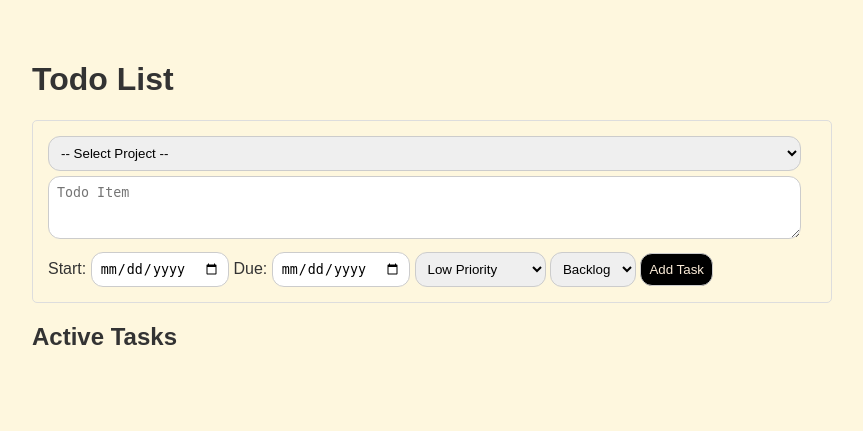
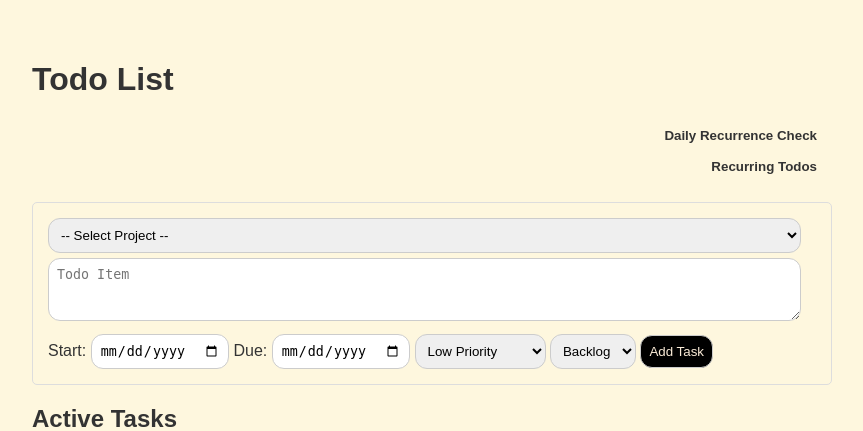
Before and after one commit to krgirard33/ProjectEcho, a Flask app: page /todo/ in a window 1280 px wide. Shown: the part 39-470 px from the top of the page, without its empty margins (208-1071 px from the left). Run offline with Flask 3, Linux system fonts and the light colour scheme; data that the repository does not hold is empty.

Commit message:
Added in recurring todos.

```diff
--- a/app.py
+++ b/app.py
@@ -7,13 +7,15 @@
 import os
 from markupsafe import Markup, escape
 import markdown
+import recurring_bp
+from utilities import recalculate_day_durations, run_daily_recurrence_check, check_time
 
 # Import the blueprints
 from calendar_app import calendar_bp
 from todo import todo_bp
 from projects_bp import projects_bp
 from export_data import export_data_bp
-from utilities import recalculate_day_durations
+from recurring_bp import recurring_bp
 
 # Set the app up as a package
 app = Flask(__name__)
@@ -57,6 +59,18 @@
             name TEXT NOT NULL UNIQUE,
             is_active BOOLEAN NOT NULL DEFAULT 1, -- 1 for active, 0 for inactive
             charging_code TEXT NOT NULL
+        );
+    ''')
+
+    conn.execute('''
+        CREATE TABLE IF NOT EXISTS recurring_todos (
+            id INTEGER PRIMARY KEY AUTOINCREMENT,
+            item TEXT NOT NULL,
+            project TEXT,
+            recurrence_type TEXT NOT NULL CHECK(recurrence_type IN ('daily', 'weekly', 'monthly')),
+            next_due_date TEXT NOT NULL, -- YYYY-MM-DD format
+            is_active BOOLEAN NOT NULL DEFAULT 1,
+            FOREIGN KEY(project) REFERENCES projects(name)
         );
     ''')
 
@@ -154,7 +168,7 @@
 app.jinja_env.filters['format_entry'] = format_entry_content
 app.register_blueprint(projects_bp)
 app.register_blueprint(export_data_bp)
-
+app.register_blueprint(recurring_bp)
 
 @app.route('/', methods=('GET', 'POST'))
 def index():
--- /dev/null
+++ b/recurring_bp.py
@@ -0,0 +1,81 @@
+from flask import Blueprint, render_template, request, redirect, url_for, flash
+import sqlite3
+import datetime
+from utilities import calculate_next_due_date
+
+recurring_bp = Blueprint('recurring_bp', __name__, url_prefix='/recurring')
+
+DB_NAME = 'journal.db'
+
+def get_db_connection():
+    conn = sqlite3.connect(DB_NAME)
+    conn.row_factory = sqlite3.Row
+    return conn
+
+@recurring_bp.route('/', methods=('GET', 'POST'))
+def manage_recurring():
+    conn = get_db_connection()
+
+    if request.method == 'POST':
+        item = request.form['item'].strip()
+        project = request.form.get('project') or None
+        recurrence_type = request.form['recurrence_type']
+        next_due_date = request.form['next_due_date']
+
+        if item and recurrence_type and next_due_date:
+            conn.execute(
+                'INSERT INTO recurring_todos (item, project, recurrence_type, next_due_date) VALUES (?, ?, ?, ?)',
+                (item, project, recurrence_type, next_due_date)
+            )
+            conn.commit()
+            flash('Recurring To-Do added successfully!', 'success')
+        else:
+            flash('Please fill out all required fields.', 'error')
+
+        return redirect(url_for('recurring_bp.manage_recurring'))
+
+    # GET Request: Fetch all recurring todos and active projects
+    recurring_items = conn.execute(
+        'SELECT * FROM recurring_todos ORDER BY is_active DESC, next_due_date ASC'
+    ).fetchall()
+    active_projects = [row['name'] for row in conn.execute('SELECT name FROM projects WHERE is_active = 1').fetchall()]
+    conn.close()
+
+    return render_template('recurring_todos.html',
+                           recurring_items=recurring_items,
+                           active_projects=active_projects)
+
+@recurring_bp.route('/<int:id>/edit', methods=('GET', 'POST'))
+def edit_recurring(id):
+    conn = get_db_connection()
+
+    if request.method == 'POST':
+        item = request.form['item'].strip()
+        project = request.form.get('project') or None
+        recurrence_type = request.form['recurrence_type']
+        next_due_date = request.form['next_due_date']
+        is_active = 1 if 'is_active' in request.form else 0
+
+        if item and recurrence_type and next_due_date:
+            conn.execute(
+                'UPDATE recurring_todos SET item = ?, project = ?, recurrence_type = ?, next_due_date = ?, is_active = ? WHERE id = ?',
+                (item, project, recurrence_type, next_due_date, is_active, id)
+            )
+            conn.commit()
+            flash('Recurring To-Do updated successfully!', 'success')
+        else:
+            flash('Please fill out all required fields.', 'error')
+
+        conn.close()
+        return redirect(url_for('recurring_bp.manage_recurring'))
+
+    # GET Request: Fetch item details
+    recurring_item = conn.execute('SELECT * FROM recurring_todos WHERE id = ?', (id,)).fetchone()
+    active_projects = [row['name'] for row in conn.execute('SELECT name FROM projects WHERE is_active = 1').fetchall()]
+    conn.close()
+
+    if recurring_item is None:
+        return "Recurring To-Do not found", 404
+
+    # Pass the single item object to the template as 'item'
+    return render_template('edit_recurring.html', item=recurring_item, active_projects=active_projects)
--- a/static/style.css
+++ b/static/style.css
@@ -372,6 +372,27 @@
     color: #999;
 }
 
+/* Recurrance button*/
+.recurrence-check-container {
+    margin-bottom: 20px;
+    text-align: right; /* Align button to the right for visibility */
+}
+
+.check-button {
+    background-color: var(--color-secondary);
+    color: var(--color-text);
+    padding: 8px 15px;
+    border: none;
+    border-radius: 5px;
+    cursor: pointer;
+    font-weight: bold;
+    transition: background-color 0.2s;
+}
+
+    .check-button:hover {
+        background-color: #6c757d; /* Slightly darker shade */
+    }
+
 /* --- 7. FINISHED TASK STYLES --- */
 .finished-list-container {
     margin-top: 40px;
--- a/templates/todo.html
+++ b/templates/todo.html
@@ -4,6 +4,19 @@
 
 {% block content %}
 <h1>Todo List</h1>
+<div class="recurrence-check-container">
+    <form method="post" action="{{ url_for('todo_bp.trigger_recurring_check') }}">
+        <button type="submit" class="button-secondary check-button"
+                onclick="return confirm('Are you sure you want to run the daily recurrence check now?');">
+            Daily Recurrence Check
+        </button>
+    </form>
+    <form method="get" action="{{ url_for('recurring_bp.manage_recurring') }}">
+        <button type="submit" class="button-secondary check-button">
+            Recurring Todos
+        </button>
+    </form>
+</div>
 <div class="todo-form-container">
     <form method="post" action="{{ url_for('todo_bp.todo') }}">
         <select name="project" class="project-input" required>
@@ -30,6 +43,7 @@
         <button type="submit">Add Task</button>
     </form>
 </div>
+
 
 <div class="todo-list-container">
     <h2>Active Tasks</h2>
--- a/todo.py
+++ b/todo.py
@@ -1,4 +1,4 @@
-from flask import Blueprint, render_template, request, redirect, url_for
+from flask import Blueprint, render_template, request, redirect, url_for, flash
 from collections import defaultdict
 import sqlite3
 import datetime
@@ -6,6 +6,7 @@
 from markupsafe import Markup, escape
 
 from projects_bp import projects_bp
+from utilities import run_daily_recurrence_check
 
 # Define the Blueprint. The URL prefix will be '/todo'
 todo_bp = Blueprint('todo_bp', __name__, url_prefix='/todo')
@@ -102,7 +103,6 @@
         status = request.form['status']
 
         # Determine the finished_date based on the new status
-        # ... (Your finished_date logic is correct here)
         current_finished_date_tuple = conn.execute('SELECT finished_date FROM todos WHERE id = ?', (item_id,)).fetchone()
         current_finished_date = current_finished_date_tuple[0] if current_finished_date_tuple else None
 
@@ -134,3 +134,14 @@
         return "Todo item not found.", 404
 
     return render_template('edit_todo.html', item=todo_item, active_projects=active_projects)
+
+@todo_bp.route('/check_recurring', methods=['POST'])
+def trigger_recurring_check():
+    tasks_created = run_daily_recurrence_check()
+
+    if tasks_created > 0:
+        flash(f'Daily recurrence check complete: {tasks_created} new task(s) created!', 'success')
+    else:
+        flash('Daily recurrence check complete: No new tasks were due today.', 'info')
+
+    return redirect(url_for('todo_bp.todo'))
```
Also changed, not shown: templates/edit_recurring.html (added, +44 -0 lines), templates/recurring_todos.html (added, +51 -0 lines), utilities.py (+76 -0 lines), 1 other file.
